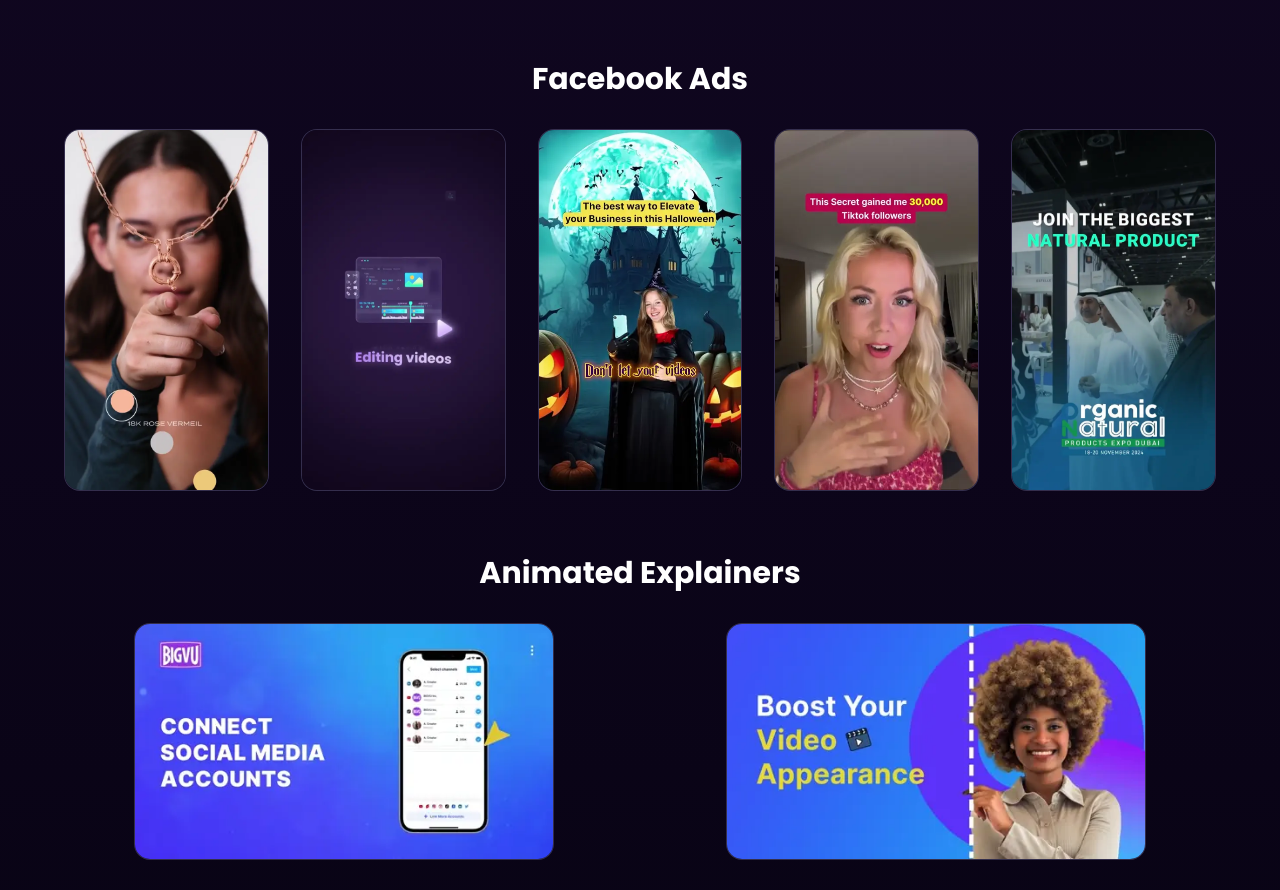
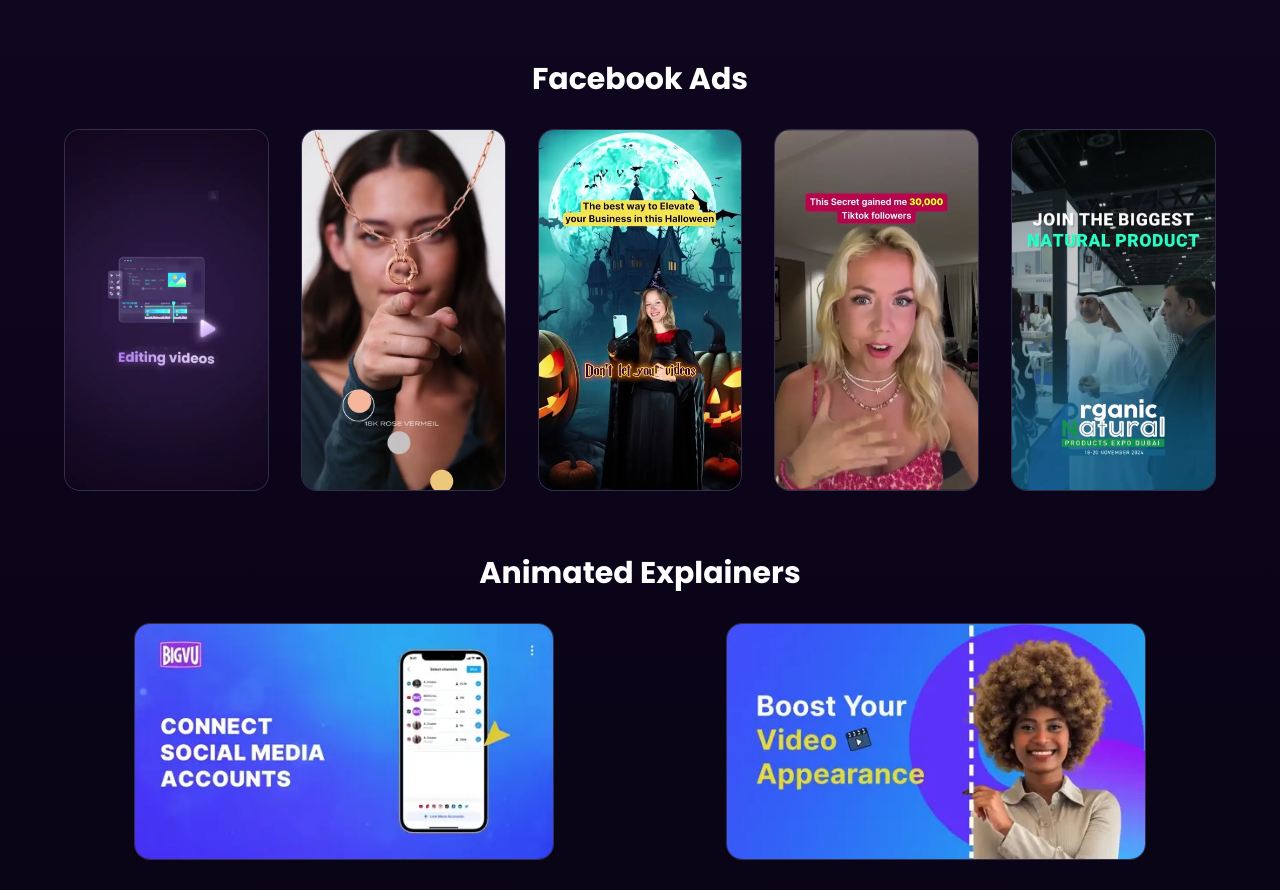
Before and after one commit to hasithnadeera/videomatenew, a Next.js app: page /portfolio in a window 1280 px wide. Shown: the part 880-1770 px from the top of the page. Built offline with nearby package versions, Linux system fonts and the light colour scheme.

Commit message:
Your commit message here

```diff
--- a/src/app/portfolio/page.js
+++ b/src/app/portfolio/page.js
@@ -22,8 +22,8 @@ export default function PortfolioPage() {
     'Facebook Ads': {
       aspectRatio: '9:16',
       videos: [
-        { src: 'https://grtomatemedia.b-cdn.net/Portfolio%20Videomate/Facebook%20Ads/FB%20ad%204.mp4', thumbnail: '/portfolioThumbnails/Facebook-1.webp' },
-        { src: 'https://grtomatemedia.b-cdn.net/Portfolio%20Videomate/Facebook%20Ads/FB%20ad%201.mp4', thumbnail: '/portfolioThumbnails/Facebook-2.webp' },
+        { src: 'https://grtomatemedia.b-cdn.net/Portfolio%20Videomate/Facebook%20Ads/FB%20ad%204.mp4', thumbnail: '/portfolioThumbnails/Facebook-2.webp' },
+        { src: 'https://grtomatemedia.b-cdn.net/Portfolio%20Videomate/Facebook%20Ads/FB%20ad%201.mp4', thumbnail: '/portfolioThumbnails/Facebook-1.webp' },
         { src: 'https://grtomatemedia.b-cdn.net/Portfolio%20Videomate/Facebook%20Ads/3.mp4', thumbnail: '/portfolioThumbnails/Facebook-3.webp' },
         { src: 'https://grtomatemedia.b-cdn.net/Portfolio%20Videomate/Facebook%20Ads/4.mp4', thumbnail: '/portfolioThumbnails/Facebook-4.webp' },
         { src: 'https://grtomatemedia.b-cdn.net/Portfolio%20Videomate/Facebook%20Ads/FB%20ad%205.mp4', thumbnail: '/portfolioThumbnails/Facebook-5.webp' },
```
